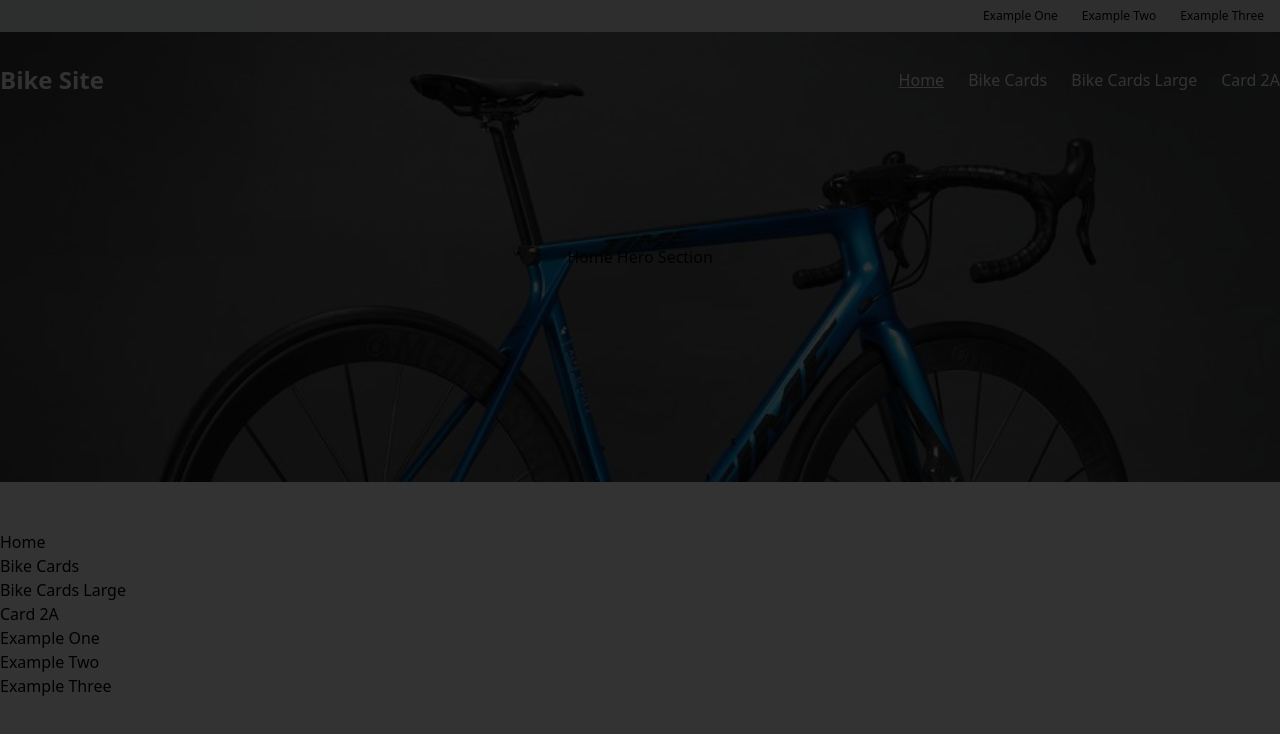
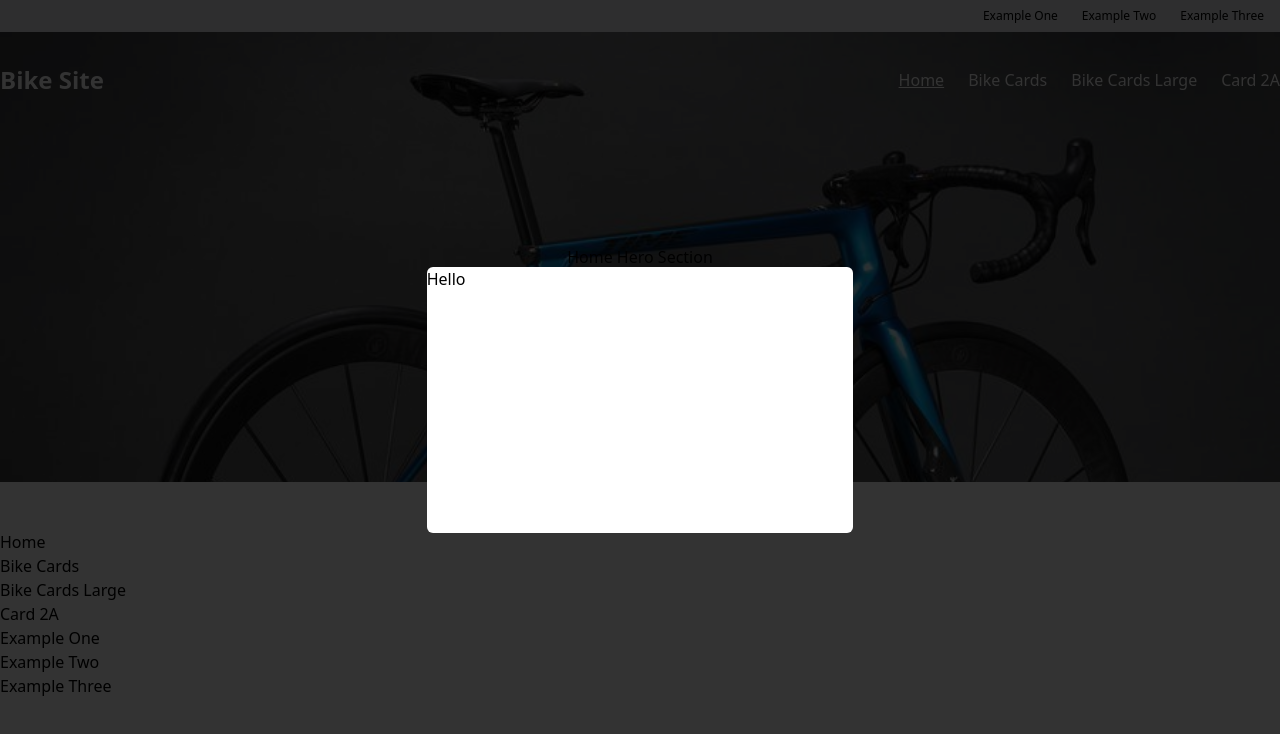
Before and after one commit to mostlyclicks/mostly-component-library, a React (Create React App) app: page / in a window 1280 px wide. Shown: the top 734 px of the page. Built offline with nearby package versions, Linux system fonts and the light colour scheme.

Commit message:
add and position modal

```diff
--- a/src/Layout/Popup.js
+++ b/src/Layout/Popup.js
@@ -3,9 +3,13 @@ import React from 'react'
 const Popup = () => {
   return (
     <div>
-      <div className="bg-black opacity-80 w-screen h-screen z-100 absolute">
-        adfsd
+      <div className="flex justify-center absolute z-20 w-screen h-screen">
+        <div className="flex bg-white w-1/3 h-1/3 z-200 relative rounded-md self-center">Hello</div>
       </div>
+      <div className="bg-black opacity-80 w-screen h-screen z-10 absolute ">
+
+      </div>
+
 
     </div>
   )
```
